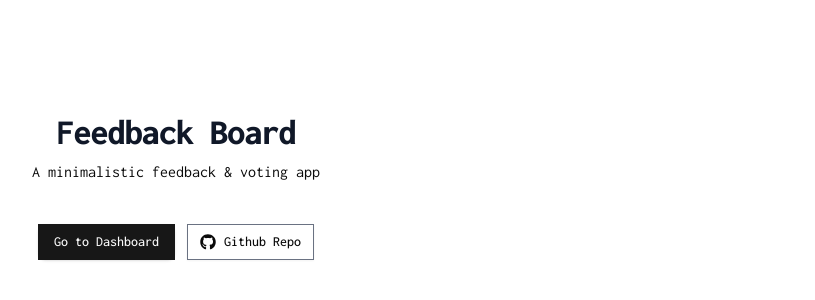
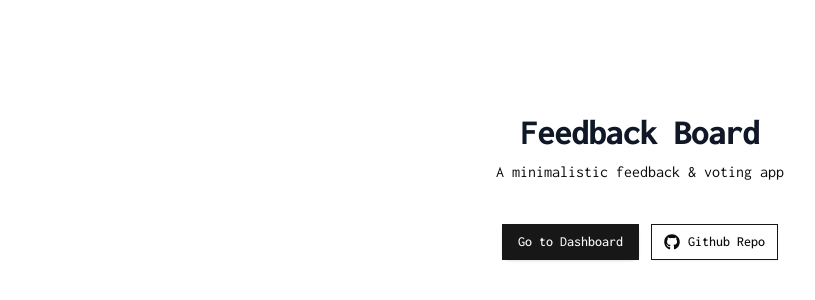
Before and after one commit to cesar-novoa/feedback-board, a Next.js app: page / in a window 1280 px wide. Shown: the part 214-514 px from the top of the page, without its empty margins (0-815 px from the left). Built offline with nearby package versions, Linux system fonts and the light colour scheme.

Commit message:
fix styles

```diff
--- a/src/app/globals.css
+++ b/src/app/globals.css
@@ -125,3 +125,25 @@
     @apply bg-background text-foreground;
   }
 }
+
+@layer utilities {
+  .scrollbar::-webkit-scrollbar {
+    width: .1rem;
+    height: 1rem;
+  }
+
+  .scrollbar::-webkit-scrollbar-track {
+    border-radius: none;
+    background: var(--background)
+  }
+
+  .scrollbar::-webkit-scrollbar-thumb {
+    background: var(--primary);
+    border-radius: none;
+  }
+
+  .scrollbar {
+    scrollbar-color: var(--primary);
+    scrollbar-width: .25rem;
+  }
+}
--- a/src/app/layout.tsx
+++ b/src/app/layout.tsx
@@ -35,7 +35,7 @@ export default async function RootLayout({
   return (
     <html lang="en" className="h-full">
       <body
-        className={`${inconsolata.variable} antialiased font-sans h-full flex`}
+        className={`${inconsolata.variable} antialiased font-sans h-full flex scrollbar`}
       >
         <AppProvider>
           <HydrationBoundary state={dehydratedState}>
--- a/src/app/page.tsx
+++ b/src/app/page.tsx
@@ -3,7 +3,7 @@ import { FaGithub } from "react-icons/fa";
 
 export default function Home() {
   return (
-    <div className="flex h-screen items-center bg-white">
+    <div className="flex h-screen items-center bg-white w-full">
       <div className="mx-auto max-w-7xl px-4 py-12 text-center sm:px-6 lg:px-8 lg:py-16 flex justify-center flex-col items-center gap-2">
         <h2 className="text-3xl font-extrabold tracking-tight text-gray-900 sm:text-4xl">
           <span className="block">Feedback Board</span>
--- a/src/components/ui/button/Button.tsx
+++ b/src/components/ui/button/Button.tsx
@@ -13,7 +13,7 @@ const buttonVariants = cva(
         destructive:
           "bg-destructive text-white hover:bg-destructive/90 focus-visible:ring-destructive/20 dark:focus-visible:ring-destructive/40 dark:bg-destructive/60",
         outline:
-          "border bg-background shadow-xs hover:bg-accent hover:text-accent-foreground dark:bg-input/30 dark:border-input dark:hover:bg-input/50 border-gray-500",
+          "border bg-background shadow-xs hover:bg-accent hover:text-accent-foreground dark:bg-input/30 dark:border-input dark:hover:bg-input/50 border-primary",
         secondary:
           "bg-secondary text-secondary-foreground hover:bg-secondary/80",
         ghost:
--- a/src/components/ui/header/Header.tsx
+++ b/src/components/ui/header/Header.tsx
@@ -16,11 +16,12 @@ function Header() {
   return (
     <header
       className={cn(
-        "bg-background z-10 w-3xs min-w-3xs max-w-3xs p-2 border-r h-full border-gray-500 flex flex-col gap-4 md:translate-0 max-md:absolute",
+        "bg-background z-10 w-3xs min-w-3xs max-w-3xs  border-r h-full border-primary flex flex-col  md:translate-0 max-md:absolute",
         isOpen ? "translate-0" : "-translate-x-full",
         "transition-transform duration-300"
       )}
     >
+      <div className="h-full overflow-y-auto gap-4 p-2 scrollbar">
         <h1 className="text-3xl font-bold">
           <Anchor href="/dashboard">Feedback Board</Anchor>
         </h1>
@@ -36,8 +37,9 @@ function Header() {
             </Anchor>
           </li>
         </ul>
-      <div className="border p-4 border-gray-500 background-gray-300">
+        <div className="border p-4 border-primary background-gray-300">
           <CreateFeedbackForm />
+        </div>
       </div>
       <Button
         onClick={toggleOpen}
--- a/src/components/ui/notification/Notification.tsx
+++ b/src/components/ui/notification/Notification.tsx
@@ -33,7 +33,7 @@ export type NotificationProps = {
 const variants = cva("border gap-4 flex w-auto p4, bg-background", {
   variants: {
     variant: {
-      info: "border-gray-500",
+      info: "border-primary",
       warning: "border-warning text-warning",
       success: "border-success text-success",
       error: "border-destructive text-destructive",
--- a/src/constants/components/form/inputs.ts
+++ b/src/constants/components/form/inputs.ts
@@ -1,6 +1,6 @@
 const INPUT_CLASSES = {
   FOCUS:
-    "focus-visible:border-ring focus-visible:ring-ring focus-visible:ring-[3px]",
+    "focus-visible:border-ring focus-visible:ring-ring focus-visible:ring-[1px]",
   ARIA: "aria-invalid:ring-destructive/20 dark:aria-invalid:ring-destructive/40 aria-invalid:border-destructive",
 };
 
```
Lines whose indentation alone changed are shown as unchanged.
